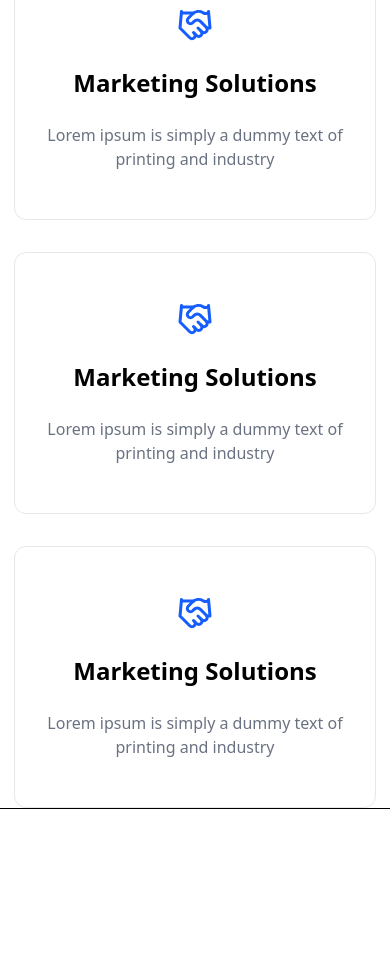
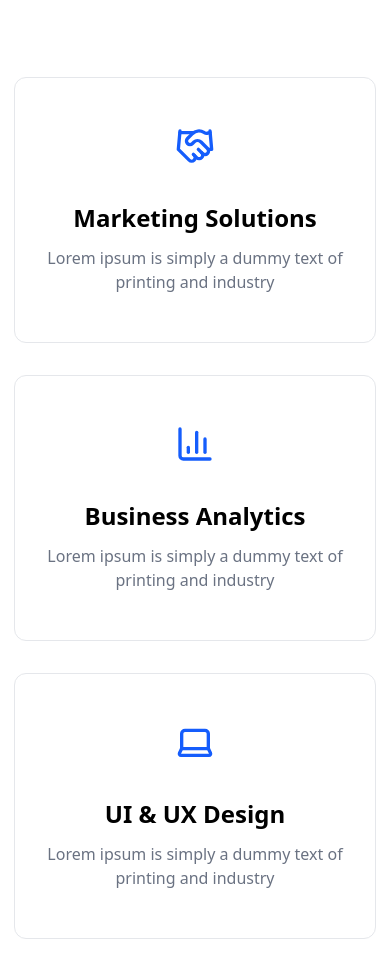
Before and after one commit to msharjeelaslam/StartupWebsite, a website: page src/index.html in a window 390 px wide. Shown: the part 1482-2460 px from the top of the page. Before the commit the page ends 2331 px from the top, so only its background shows below. Drawn offline with Linux system fonts and the light colour scheme.

Commit message:
reconstructed section 2 and made it fully responsive

```diff
--- a/src/index.html
+++ b/src/index.html
@@ -113,7 +113,7 @@
 
 
 
-  <div class="flex justify-center items-center mb-10 ">
+  <div class="flex justify-center items-center mt-50 mb-10 ">
 
     <div class="grid grid-cols-1 gap-y-1 text-center mb-10 ">
       <div class="text-xl text-blue-600 font-sans font-medium ">What we serve</div>
@@ -126,43 +126,43 @@
 
 
   <div class="flex justify-center items-center mb-10 ">
-    <div class=" min-w-102 xs:min-w-130  grid grid-cols-1 gap-y-8 justify-items-center items-center border border-black">
+    <div class=" min-w-100 xs:min-w-130 sm:min-w-168 md:min-w-228 lg:min-w-274  grid grid-cols-1 sm:grid-cols-2 sm:gap-x-7 md:grid-cols-3 md:gap-x-2 lg:gap-x-0 gap-y-8 justify-items-center  items-center ">
 
-      <div class="  px-5 py-12 xs:px-12    border border-gray-200 rounded-xl">
+      <div class="  px-5 py-12 xs:px-12 sm:px-10 md:px-6 lg:px-12   border border-gray-200  rounded-xl">
 
-        <div class="flex flex-col justify-center items-center text-center gap-y-6">
+        <div class="flex flex-col justify-center items-center text-center gap-y-6 sm:gap-y-5">
           <div>
-            <svg class="text-blue-600"  xmlns="http://www.w3.org/2000/svg" width="36" height="36" viewBox="0 0 24 24" fill="none" stroke="currentColor" stroke-width="2" stroke-linecap="round" stroke-linejoin="round" class="lucide lucide-handshake-icon lucide-handshake"><path d="m11 17 2 2a1 1 0 1 0 3-3"/><path d="m14 14 2.5 2.5a1 1 0 1 0 3-3l-3.88-3.88a3 3 0 0 0-4.24 0l-.88.88a1 1 0 1 1-3-3l2.81-2.81a5.79 5.79 0 0 1 7.06-.87l.47.28a2 2 0 0 0 1.42.25L21 4"/><path d="m21 3 1 11h-2"/><path d="M3 3 2 14l6.5 6.5a1 1 0 1 0 3-3"/><path d="M3 4h8"/></svg>
+            <svg class="text-blue-600"  xmlns="http://www.w3.org/2000/svg" width="40" height="40" viewBox="0 0 24 24" fill="none" stroke="currentColor" stroke-width="2" stroke-linecap="round" stroke-linejoin="round" class="lucide lucide-handshake-icon lucide-handshake"><path d="m11 17 2 2a1 1 0 1 0 3-3"/><path d="m14 14 2.5 2.5a1 1 0 1 0 3-3l-3.88-3.88a3 3 0 0 0-4.24 0l-.88.88a1 1 0 1 1-3-3l2.81-2.81a5.79 5.79 0 0 1 7.06-.87l.47.28a2 2 0 0 0 1.42.25L21 4"/><path d="m21 3 1 11h-2"/><path d="M3 3 2 14l6.5 6.5a1 1 0 1 0 3-3"/><path d="M3 4h8"/></svg>
           </div>
 
-          <div class="text-2xl font-sans font-bold">Marketing Solutions</div>
-          <div class="max-w-80 text-base font-sans text-gray-500">Lorem ipsum is simply a dummy text of printing and industry</div>
+          <div class="text-2xl font-sans font-bold translate-y-3 ">Marketing Solutions</div>
+          <div class="max-w-80 sm:max-w-58 text-base font-sans text-gray-500">Lorem ipsum is simply a dummy text of printing and industry</div>
         </div>
 
       </div>
 
-      <div class="  px-5 py-12 xs:px-12    border border-gray-200 rounded-xl">
+      <div class="  px-5 py-12 xs:px-12 sm:px-10 md:px-6 lg:px-12  border border-gray-200 rounded-xl">
 
         <div class="flex flex-col justify-center items-center text-center gap-y-6">
           <div>
-            <svg class="text-blue-600"  xmlns="http://www.w3.org/2000/svg" width="36" height="36" viewBox="0 0 24 24" fill="none" stroke="currentColor" stroke-width="2" stroke-linecap="round" stroke-linejoin="round" class="lucide lucide-handshake-icon lucide-handshake"><path d="m11 17 2 2a1 1 0 1 0 3-3"/><path d="m14 14 2.5 2.5a1 1 0 1 0 3-3l-3.88-3.88a3 3 0 0 0-4.24 0l-.88.88a1 1 0 1 1-3-3l2.81-2.81a5.79 5.79 0 0 1 7.06-.87l.47.28a2 2 0 0 0 1.42.25L21 4"/><path d="m21 3 1 11h-2"/><path d="M3 3 2 14l6.5 6.5a1 1 0 1 0 3-3"/><path d="M3 4h8"/></svg>
+            <svg class="text-blue-600" xmlns="http://www.w3.org/2000/svg" width="40" height="40" viewBox="0 0 24 24" fill="none" stroke="currentColor" stroke-width="2" stroke-linecap="round" stroke-linejoin="round" class="lucide lucide-chart-column-icon lucide-chart-column"><path d="M3 3v16a2 2 0 0 0 2 2h16"/><path d="M18 17V9"/><path d="M13 17V5"/><path d="M8 17v-3"/></svg>
           </div>
 
-          <div class="text-2xl font-sans font-bold">Marketing Solutions</div>
-          <div class="max-w-80 text-base font-sans text-gray-500">Lorem ipsum is simply a dummy text of printing and industry</div>
+          <div class="text-2xl font-sans font-bold translate-y-3">Business Analytics</div>
+          <div class="max-w-80  sm:max-w-58 text-base font-sans text-gray-500">Lorem ipsum is simply a dummy text of printing and industry</div>
         </div>
 
       </div>
 
-      <div class="  px-5 py-12 xs:px-12    border border-gray-200 rounded-xl">
+      <div class="  px-5 py-12 xs:px-12 sm:px-10 md:px-6 lg:px-12  sm:col-span-2 md:col-span-1     border border-gray-200 rounded-xl">
 
         <div class="flex flex-col justify-center items-center text-center gap-y-6">
           <div>
-            <svg class="text-blue-600"  xmlns="http://www.w3.org/2000/svg" width="36" height="36" viewBox="0 0 24 24" fill="none" stroke="currentColor" stroke-width="2" stroke-linecap="round" stroke-linejoin="round" class="lucide lucide-handshake-icon lucide-handshake"><path d="m11 17 2 2a1 1 0 1 0 3-3"/><path d="m14 14 2.5 2.5a1 1 0 1 0 3-3l-3.88-3.88a3 3 0 0 0-4.24 0l-.88.88a1 1 0 1 1-3-3l2.81-2.81a5.79 5.79 0 0 1 7.06-.87l.47.28a2 2 0 0 0 1.42.25L21 4"/><path d="m21 3 1 11h-2"/><path d="M3 3 2 14l6.5 6.5a1 1 0 1 0 3-3"/><path d="M3 4h8"/></svg>
+            <svg class="text-blue-600" xmlns="http://www.w3.org/2000/svg" width="40" height="40" viewBox="0 0 24 24" fill="none" stroke="currentColor" stroke-width="2" stroke-linecap="round" stroke-linejoin="round" class="lucide lucide-laptop-icon lucide-laptop"><path d="M18 5a2 2 0 0 1 2 2v8.526a2 2 0 0 0 .212.897l1.068 2.127a1 1 0 0 1-.9 1.45H3.62a1 1 0 0 1-.9-1.45l1.068-2.127A2 2 0 0 0 4 15.526V7a2 2 0 0 1 2-2z"/><path d="M20.054 15.987H3.946"/></svg>
           </div>
 
-          <div class="text-2xl font-sans font-bold">Marketing Solutions</div>
-          <div class="max-w-80 text-base font-sans text-gray-500">Lorem ipsum is simply a dummy text of printing and industry</div>
+          <div class="text-2xl font-sans font-bold translate-y-3">UI & UX Design</div>
+          <div class="max-w-80 sm:max-w-58 text-base font-sans text-gray-500">Lorem ipsum is simply a dummy text of printing and industry</div>
         </div>
 
       </div>
```
Also changed, not shown: src/output.css.
